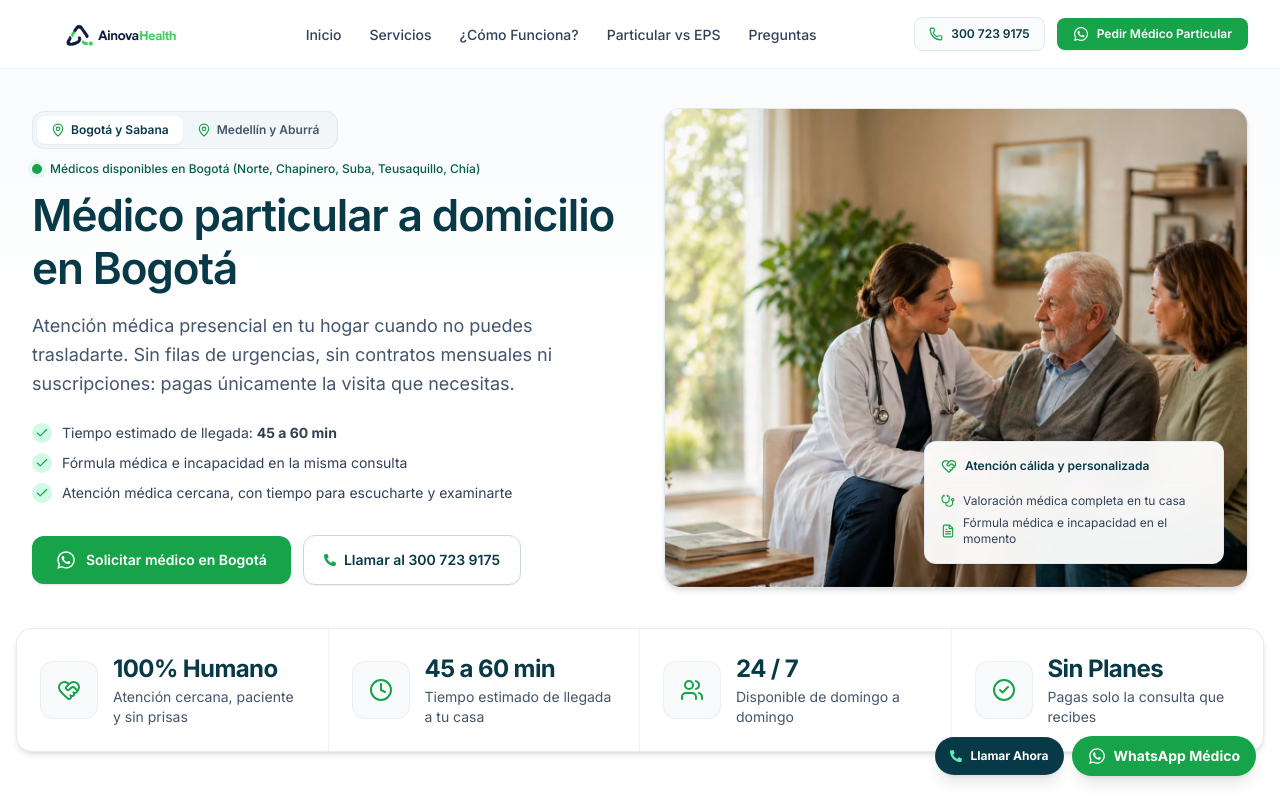
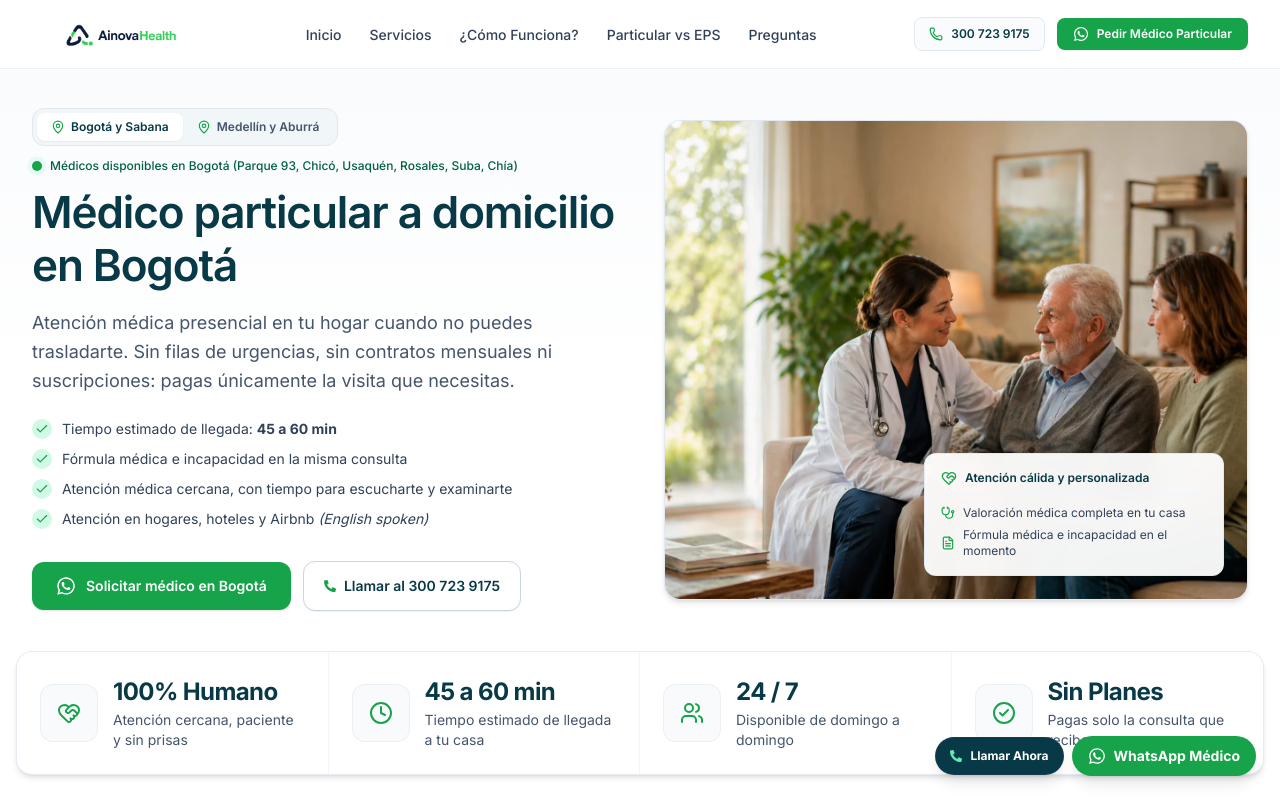
Before and after one commit to felipebermudezceo/ainovahealth, a Next.js app: page / in a window 1280 px wide. Shown: the top 800 px of the page. Built offline with nearby package versions, Linux system fonts and the light colour scheme.

Commit message:
feat: destacar zonas turisticas y cobertura de hoteles/Airbnb en Hero

```diff
--- a/components/hero/HeroContent.tsx
+++ b/components/hero/HeroContent.tsx
@@ -10,13 +10,13 @@ export function HeroContent() {
   const cityData = {
     bogota: {
       label: "Bogotá y Sabana",
-      activeDoctors: "Médicos disponibles en Bogotá (Norte, Chapinero, Suba, Teusaquillo, Chía)",
+      activeDoctors: "Médicos disponibles en Bogotá (Parque 93, Chicó, Usaquén, Rosales, Suba, Chía)",
       eta: "45 a 60 min",
       waText: "Hola AinovaHealth, necesito solicitar un médico a domicilio en Bogotá. Mi nombre es...",
     },
     medellin: {
       label: "Medellín y Valle de Aburrá",
-      activeDoctors: "Médicos disponibles en Medellín (Poblado, Laureles, Envigado, Belén, Sabaneta)",
+      activeDoctors: "Médicos disponibles en Medellín (El Poblado, Provenza, Manila, Laureles, Envigado)",
       eta: "40 a 55 min",
       waText: "Hola AinovaHealth, necesito solicitar un médico a domicilio en Medellín. Mi nombre es...",
     },
@@ -108,6 +108,12 @@ export function HeroContent() {
           </div>
           <span>Atención médica cercana, con tiempo para escucharte y examinarte</span>
         </div>
+        <div className="flex items-center gap-2.5">
+          <div className="flex h-5 w-5 shrink-0 items-center justify-center rounded-full bg-emerald-100 text-[#16A34A]">
+            <Check className="h-3.5 w-3.5" />
+          </div>
+          <span>Atención en hogares, hoteles y Airbnb <em>(English spoken)</em></span>
+        </div>
       </div>
 
       {/* Acciones Directas de Contacto */}
```
